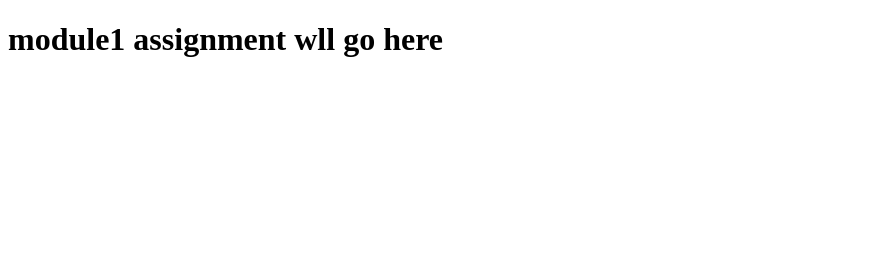
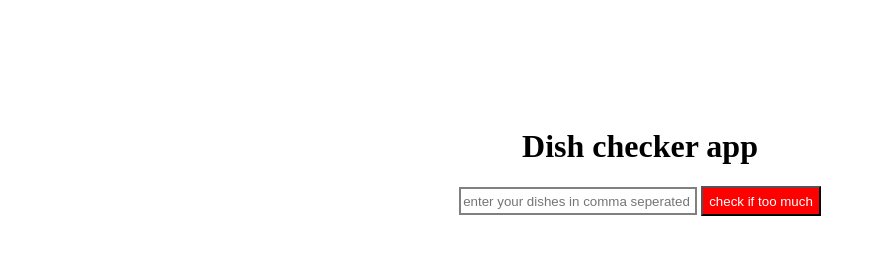
Before and after one commit to susheel1234/module1-solution, a plain HTML site: page index.html in a window 1280 px wide. Shown: the whole page, without its empty margins (0-875 px from the left). Drawn offline with nearby package versions, Linux system fonts and the light colour scheme.

Commit message:
all files included

```diff
--- /dev/null
+++ b/appStyle.css
@@ -0,0 +1,15 @@
+body{
+  text-align: center;
+  font-size: 1em;
+  margin-top: 10%;
+}
+#inputBox{
+  width: 230px;
+  height: 22px;
+  border: 2px solid grey;
+}
+button{
+  height: 30px;
+  color: white;
+  background: red;
+}
--- /dev/null
+++ b/dishApp.js
@@ -0,0 +1,7 @@
+(function(){
+  'use strict';
+  angular.module("dishChecker", []).controller("dishCheckerController",function($scope){
+    $scope.message="";
+
+  })
+})();
--- a/index.html
+++ b/index.html
@@ -1,10 +1,21 @@
 <!DOCTYPE html>
-<html lang="en" dir="ltr">
+<html lang="en" ng-app="dishChecker">
   <head>
     <meta charset="utf-8">
     <title>module1 assignment</title>
+    <script src="../angular.min.js"></script>
+    <link rel="stylesheet" href="appStyle.css">
+    <script src="dishApp.js"></script>
   </head>
-  <body>
-    <h1>module1 assignment wll go here</h1>
+
+  <body ng-controller="dishCheckerController">
+    <h1>Dish checker app</h1>
+
+    <input type="text" placeholder="enter your dishes in comma seperated" ng-model="name" id="inputBox">
+    <button ng-click="checkIfTooMuch()">check if too much</button><br><br>
+
+    <div class="dishOutput">
+      {{message}}
+    </div>
   </body>
 </html>
```
